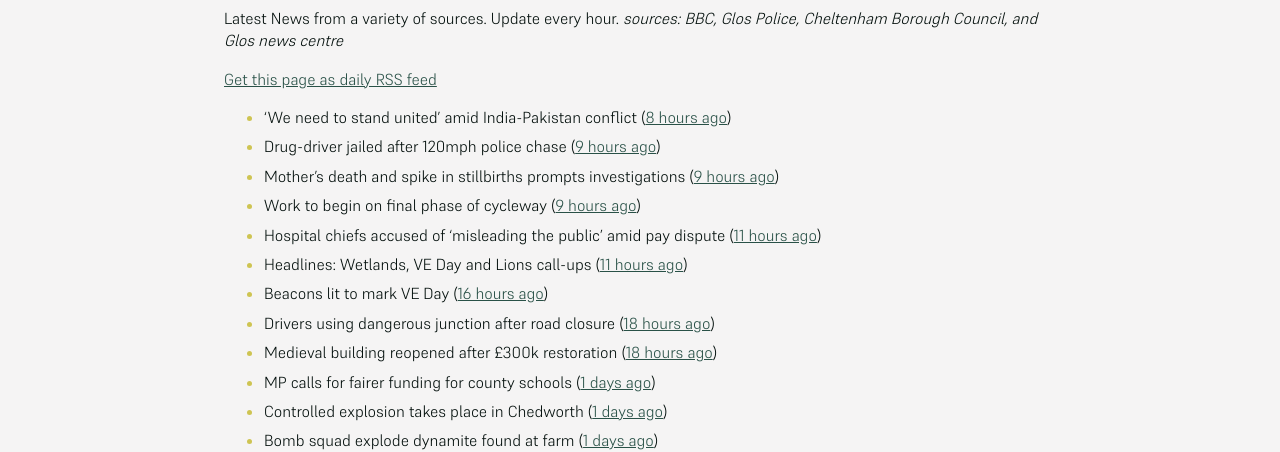
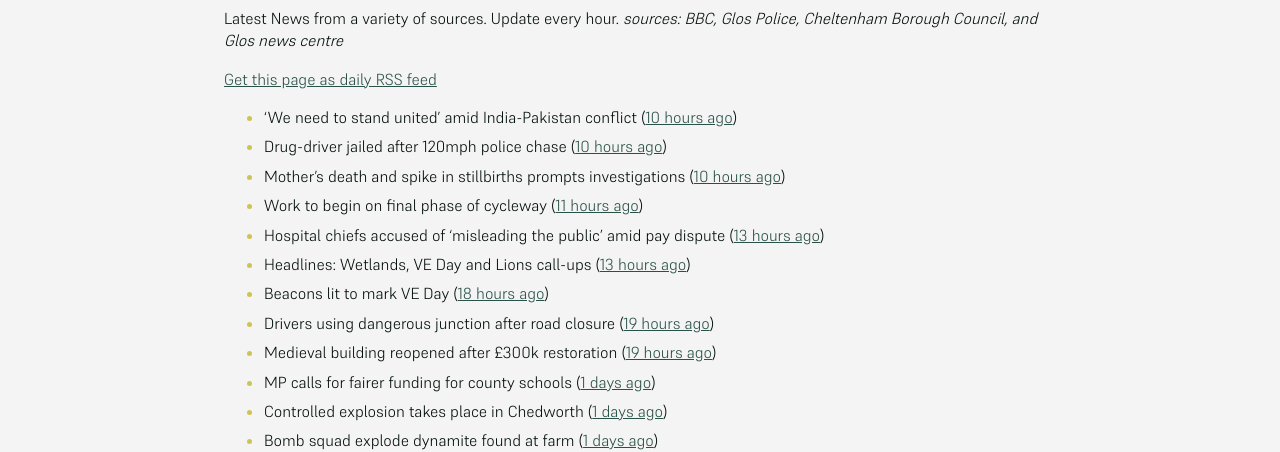
Before and after one commit to mat-0/cheltenham-open-data, a Jekyll site: the page built from _pages/news.md, in a window 1280 px wide. Shown: the part 266-718 px from the top of the page. Built offline with Jekyll 4.4.1, drawn with Linux system fonts in a browser that asks for light colours.

Commit message:
Updated 2025-05-10 01:24:10

```diff
--- a/_pages/news.md
+++ b/_pages/news.md
@@ -12,15 +12,15 @@ _sources: BBC, Glos Police, Cheltenham Borough Council, and Glos news centre_
 [Get this page as daily RSS feed](/daily.rss)
 
 <!-- news_marker starts -->
-- 'We need to stand united' amid India-Pakistan conflict ([8 hours ago](https://www.bbc.com/news/articles/cx202gvxgj7o))
-- Drug-driver jailed after 120mph police chase ([9 hours ago](https://www.bbc.com/news/articles/c8jgl2gdj3jo))
-- Mother’s death and spike in stillbirths prompts investigations ([9 hours ago](https://gloucesternewscentre.co.uk/mothers-death-and-spike-in-stillbirths-prompts-investigations/))
-- Work to begin on final phase of cycleway ([9 hours ago](https://www.bbc.com/news/articles/cjwq3242dego))
-- Hospital chiefs accused of ‘misleading the public’ amid pay dispute ([11 hours ago](https://gloucesternewscentre.co.uk/hospital-chiefs-accused-of-misleading-the-public-amid-pay-dispute/))
-- Headlines: Wetlands, VE Day and Lions call-ups ([11 hours ago](https://www.bbc.com/news/articles/c4gre522d7lo))
-- Beacons lit to mark VE Day ([16 hours ago](https://www.bbc.com/news/videos/c74nln2wnzko))
-- Drivers using dangerous junction after road closure ([18 hours ago](https://www.bbc.com/news/articles/c0qnq5jvwz0o))
-- Medieval building reopened after £300k restoration ([18 hours ago](https://www.bbc.com/news/articles/cwy6y3d1xz0o))
+- 'We need to stand united' amid India-Pakistan conflict ([10 hours ago](https://www.bbc.com/news/articles/cx202gvxgj7o))
+- Drug-driver jailed after 120mph police chase ([10 hours ago](https://www.bbc.com/news/articles/c8jgl2gdj3jo))
+- Mother’s death and spike in stillbirths prompts investigations ([10 hours ago](https://gloucesternewscentre.co.uk/mothers-death-and-spike-in-stillbirths-prompts-investigations/))
+- Work to begin on final phase of cycleway ([11 hours ago](https://www.bbc.com/news/articles/cjwq3242dego))
+- Hospital chiefs accused of ‘misleading the public’ amid pay dispute ([13 hours ago](https://gloucesternewscentre.co.uk/hospital-chiefs-accused-of-misleading-the-public-amid-pay-dispute/))
+- Headlines: Wetlands, VE Day and Lions call-ups ([13 hours ago](https://www.bbc.com/news/articles/c4gre522d7lo))
+- Beacons lit to mark VE Day ([18 hours ago](https://www.bbc.com/news/videos/c74nln2wnzko))
+- Drivers using dangerous junction after road closure ([19 hours ago](https://www.bbc.com/news/articles/c0qnq5jvwz0o))
+- Medieval building reopened after £300k restoration ([19 hours ago](https://www.bbc.com/news/articles/cwy6y3d1xz0o))
 - MP calls for fairer funding for county schools ([1 days ago](https://www.bbc.com/news/articles/c14kz050y3ro))
 - Controlled explosion takes place in Chedworth ([1 days ago](https://gloucesternewscentre.co.uk/controlled-explosion-takes-place-in-chedworth/))
 - Bomb squad explode dynamite found at farm ([1 days ago](https://www.bbc.com/news/articles/c0k34gzdmxko))
```
Also changed, not shown: _data/flood.json (+5 -69 lines), _pages/terrorism.md (+1 -1 lines), index.md (+5 -5 lines).
